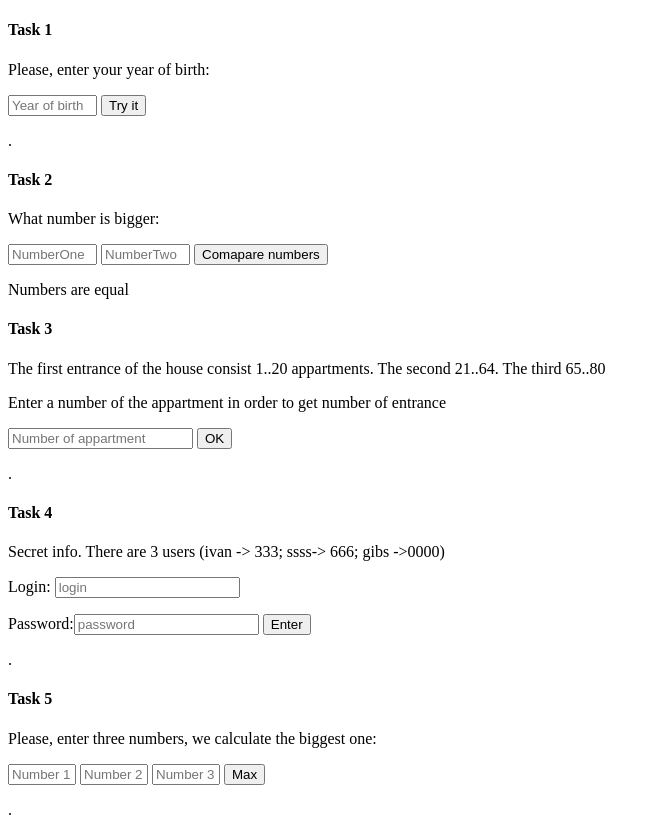
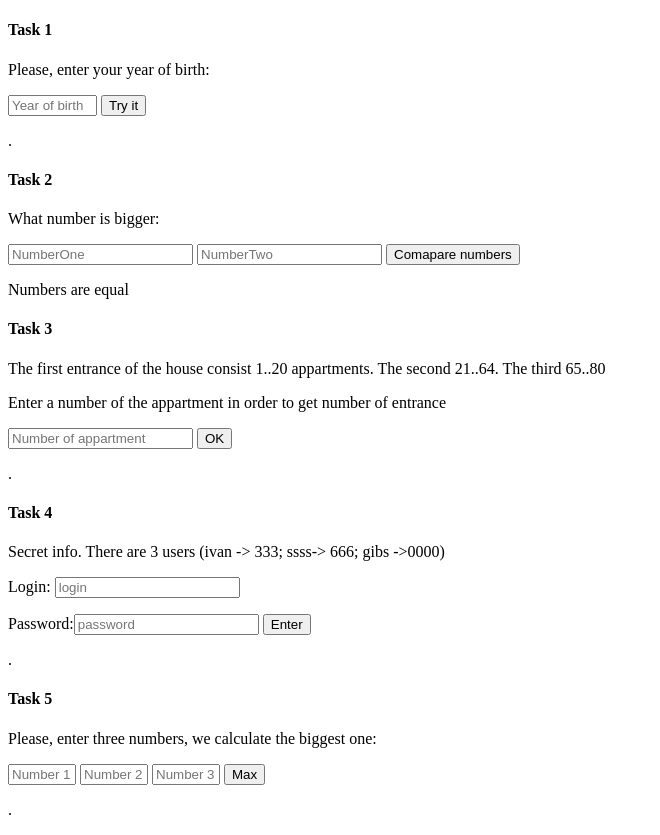
Before and after one commit to AntonSerbin/JS_2, a plain HTML site: page 1/index.html in a window 1280 px wide. Both pictures are taken after a click on the button "Comapare numbers". Shown: the whole page, without its empty margins (0-660 px from the left). Drawn offline with Linux system fonts and the light colour scheme.

Commit message:
added parseInt in task two

```diff
--- a/1/index.html
+++ b/1/index.html
@@ -14,8 +14,8 @@
 
 <h4>Task 2</h4>
 	<p>What number is bigger:</p>
-	<input type="text" id="numberOne" size="8" placeholder="NumberOne" >
-	<input type="text" id="numberTwo" size="8" placeholder="NumberTwo">
+	<input type="number" id="numberOne" size="8" placeholder="NumberOne" >
+	<input type="number" id="numberTwo" size="8" placeholder="NumberTwo">
 
 	<button onclick="calculateTask2()" style="width:auto" >Comapare numbers</button>
 	<p id="resultTask2">.</p>
--- a/1/script.js
+++ b/1/script.js
@@ -8,11 +8,11 @@ function calculateAge() {
 
 function calculateTask2() {
 
-	var a=document.getElementById("numberOne").value;
-	var b=document.getElementById("numberTwo").value;
+	var a=parseInt(document.getElementById("numberOne").value);
+	var b=+document.getElementById("numberTwo").value;
 	var resultTask2;
-	if (a>b) {resultTask2= "Fist number is bigger then second"; }
-		else if (a<b) {resultTask2= "Second number is bigger then first"}
+	if (a>b) {resultTask2= "The fist number is bigger then second"; }
+		else if (a<b) {resultTask2= "The second number is bigger then first"}
 			else {resultTask2 = "Numbers are equal"};
 	document.getElementById("resultTask2").innerHTML = resultTask2;
 }
```
Also changed, not shown: 2/index2.html (+0 -3 lines).
